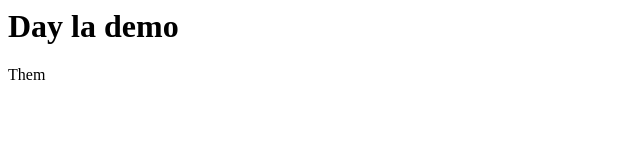
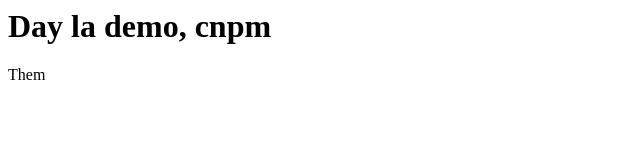
Before and after one commit to DuyTranKhanh/DemoCNPM, a plain HTML site: page index.html in a window 1280 px wide. Shown: the whole page, without its empty margins (0-640 px from the left). Drawn offline with Linux system fonts and the light colour scheme.

Commit message:
Tao conflig

```diff
--- a/index.html
+++ b/index.html
@@ -1,5 +1,5 @@
 <h1>
-    Day la demo
+    Day la demo, cnpm
 </h1>
 <p>
     Them
```
